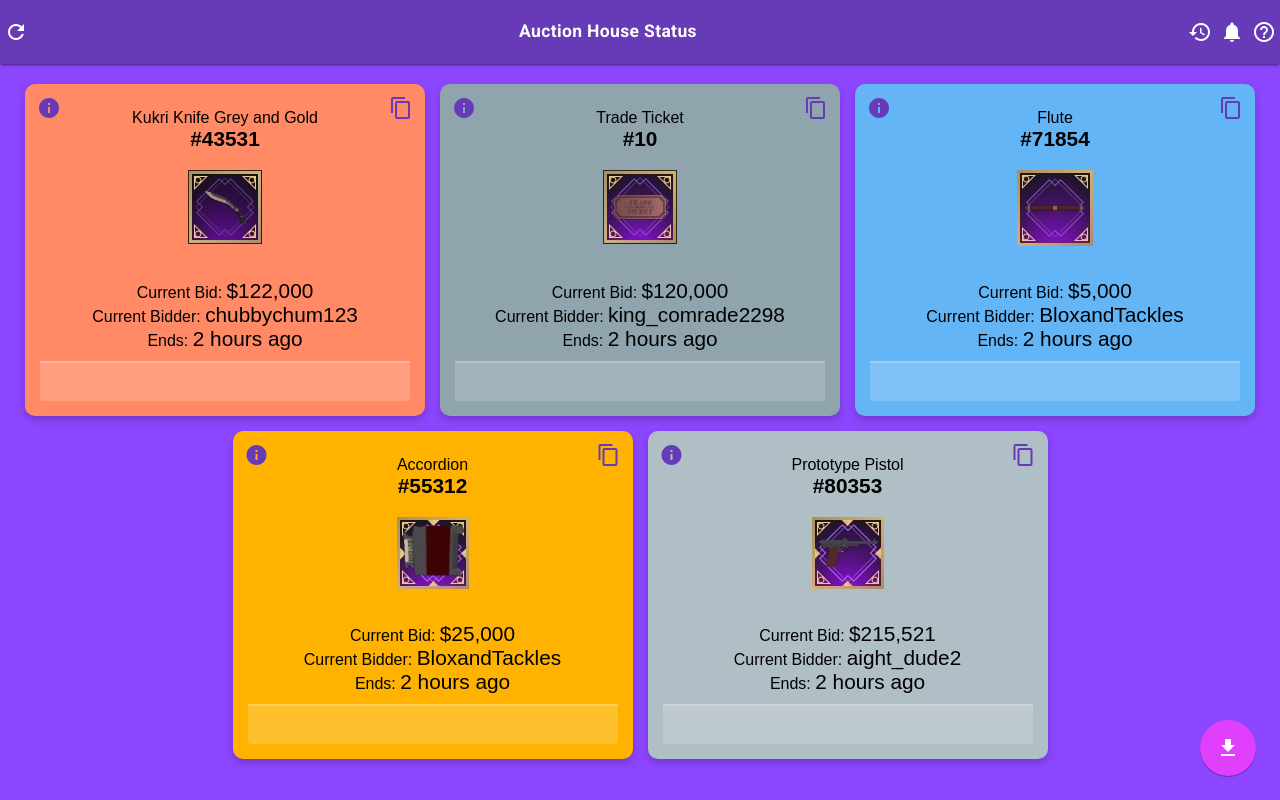
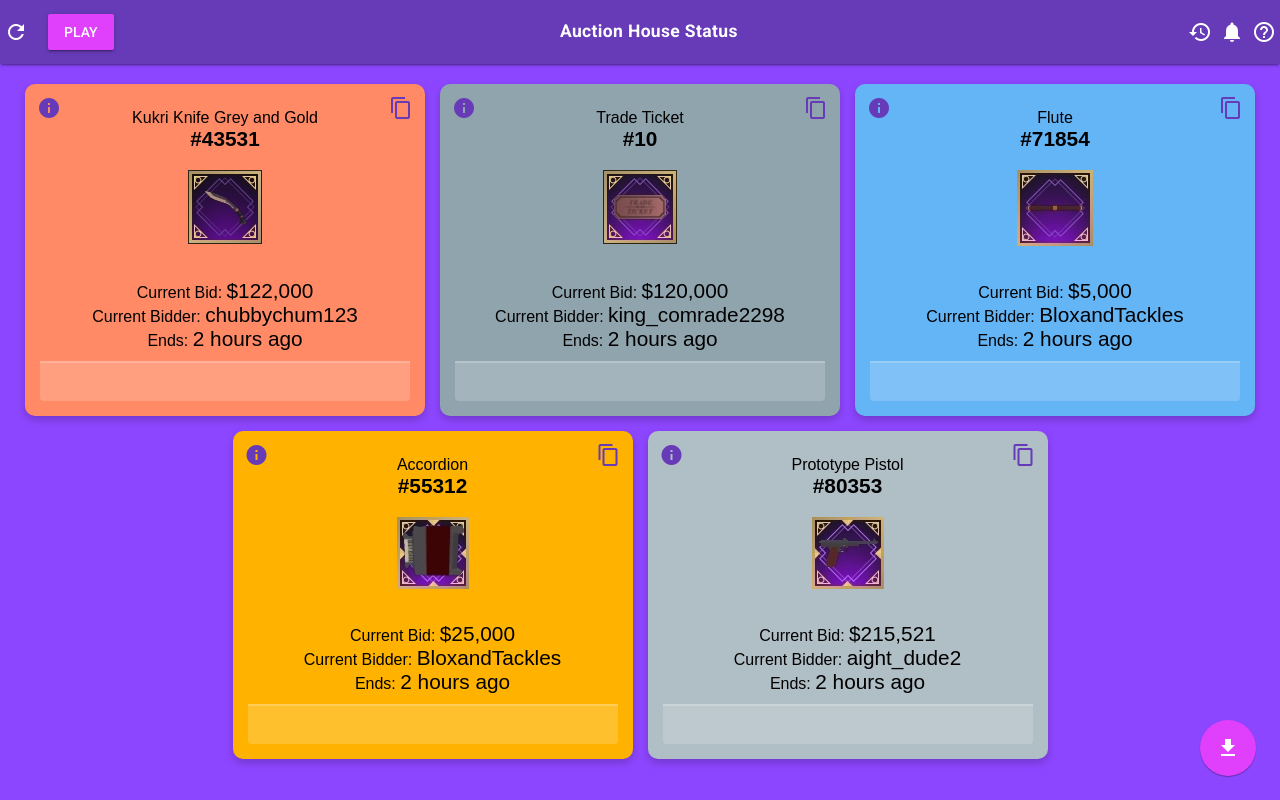
Before and after one commit to goldenpete/AuctionTracker, a plain HTML site: page index.html in a window 1280 px wide. Drawn offline with nearby package versions, Linux system fonts and the light colour scheme.

Commit message:
play button

```diff
--- a/index.html
+++ b/index.html
@@ -18,12 +18,20 @@
             <header class="mdl-layout__header">
                 <div class="mdl-layout__header-row" style="padding-left:0;padding-right:0;display:flex;align-items:center;justify-content:space-between;">
                     <!-- Refresh Icon Button in the top left -->
+                    <span style="display:flex;align-items:center;gap:8px;">
                         <button id="refresh-button"
                                 class="mdl-button mdl-js-button mdl-button--icon"
                                 title="Refresh Auctions"
                                 style="margin-left:0;">
                             <i class="material-icons">refresh</i>
                         </button>
+                        <!-- Play Button -->
+                        <button class="mdl-button mdl-js-button mdl-button--raised mdl-js-ripple-effect mdl-button--accent"
+                                id="play-btn"
+                                style="margin-left:8px;">
+                            Play
+                        </button>
+                    </span>
                     <!-- Title centered -->
                     <span class="mdl-layout-title" style="flex:1;text-align:center;margin:0;font-size:1.25rem;">
                         Auction House Status
@@ -505,6 +513,11 @@
         })();
 
         // --- Optionally, check for keywords in your auction logic and notify user when found ---
+        // Play button logic
+        document.getElementById('play-btn').addEventListener('click', function() {
+            window.open('https://www.roblox.com/games/2317712696/The-Wild-West-4-0', '_blank');
+            if (typeof showSnackbar === 'function') showSnackbar("Game page opened!");
+        });
         </script>
     </body>
 </html>
```
Lines whose indentation alone changed are shown as unchanged.
